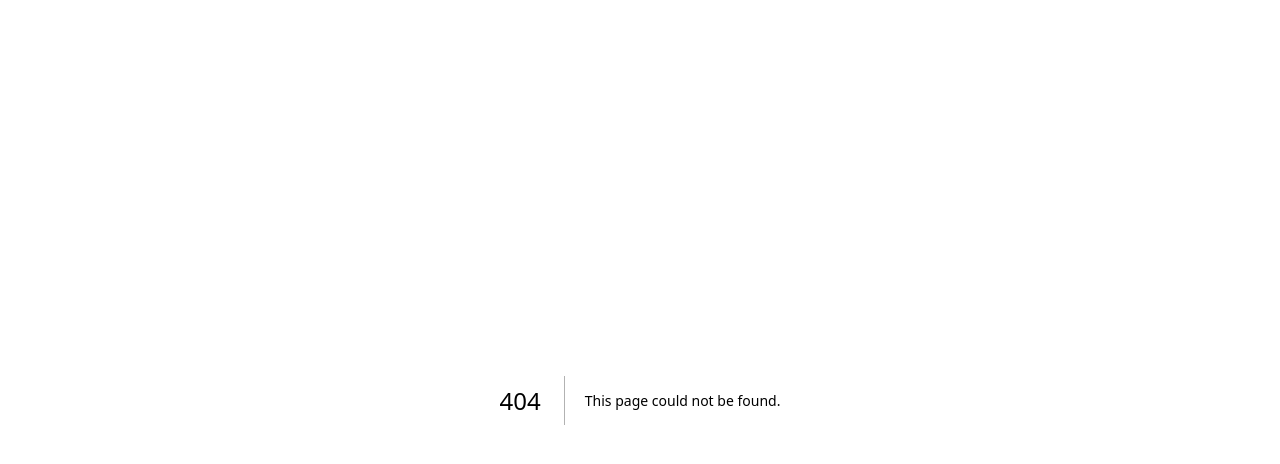
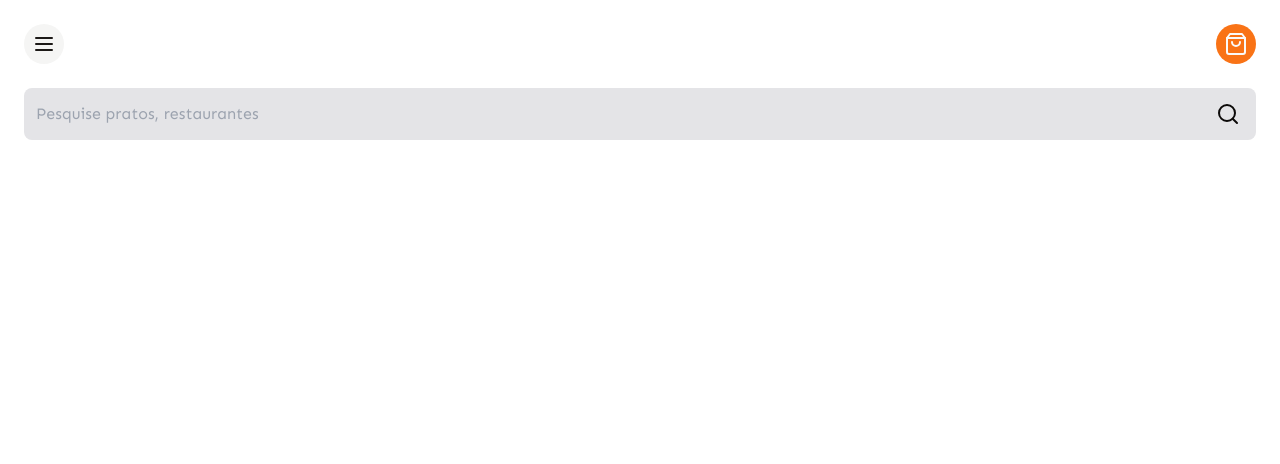
Before and after one commit to gustavogarciac/foodie, a Next.js app: page /search in a window 1280 px wide. Before the commit this address had no page. Shown: the top 464 px of the page. Built offline with nearby package versions, Linux system fonts and the light colour scheme.

Commit message:
feat: global search input

```diff
--- a/src/app/(dashboard)/layout.tsx
+++ b/src/app/(dashboard)/layout.tsx
@@ -1,11 +1,15 @@
 import React, { PropsWithChildren } from 'react'
 
+import { GlobalSearch } from '@/components/global-search'
 import { Header } from '@/components/header'
 
 const DashboardLayout = (props: PropsWithChildren) => {
   return (
     <div className="min-w-screen flex flex-col">
       <Header />
+      <div className="px-6">
+        <GlobalSearch />
+      </div>
       {props.children}
     </div>
   )
--- /dev/null
+++ b/src/app/(dashboard)/search/page.tsx
@@ -0,0 +1,7 @@
+import React from 'react'
+
+const page = (props: { searchParams: { q: string } }) => {
+  return <div>{props.searchParams.q}</div>
+}
+
+export default page
--- /dev/null
+++ b/src/components/global-search.tsx
@@ -0,0 +1,40 @@
+'use client'
+
+import { SearchIcon } from 'lucide-react'
+import { useRouter } from 'next/navigation'
+import React from 'react'
+
+import { Button } from './ui/button'
+
+export const GlobalSearch = () => {
+  const [search, setSearch] = React.useState('')
+  const router = useRouter()
+
+  function onSubmitSearch() {
+    if (!search) return
+
+    console.log(search)
+
+    router.push(`/search/?q=${search}`)
+
+    setSearch('')
+  }
+
+  return (
+    <div className="flex w-full flex-row items-center gap-2 rounded-lg bg-zinc-200 px-3 py-1">
+      <input
+        className="min-h-11 w-full bg-transparent outline-none"
+        placeholder="Pesquise pratos, restaurantes"
+        onChange={(e) => setSearch(e.target.value)}
+      />
+      <Button
+        onClick={onSubmitSearch}
+        variant={'ghost'}
+        className="w-fit p-1 hover:bg-transparent"
+      >
+        <span className="sr-only">Pesquisar</span>
+        <SearchIcon className="h-6 w-6" />
+      </Button>
+    </div>
+  )
+}
```
Also changed, not shown: src/components/ui/input.tsx (+6 -6 lines).
